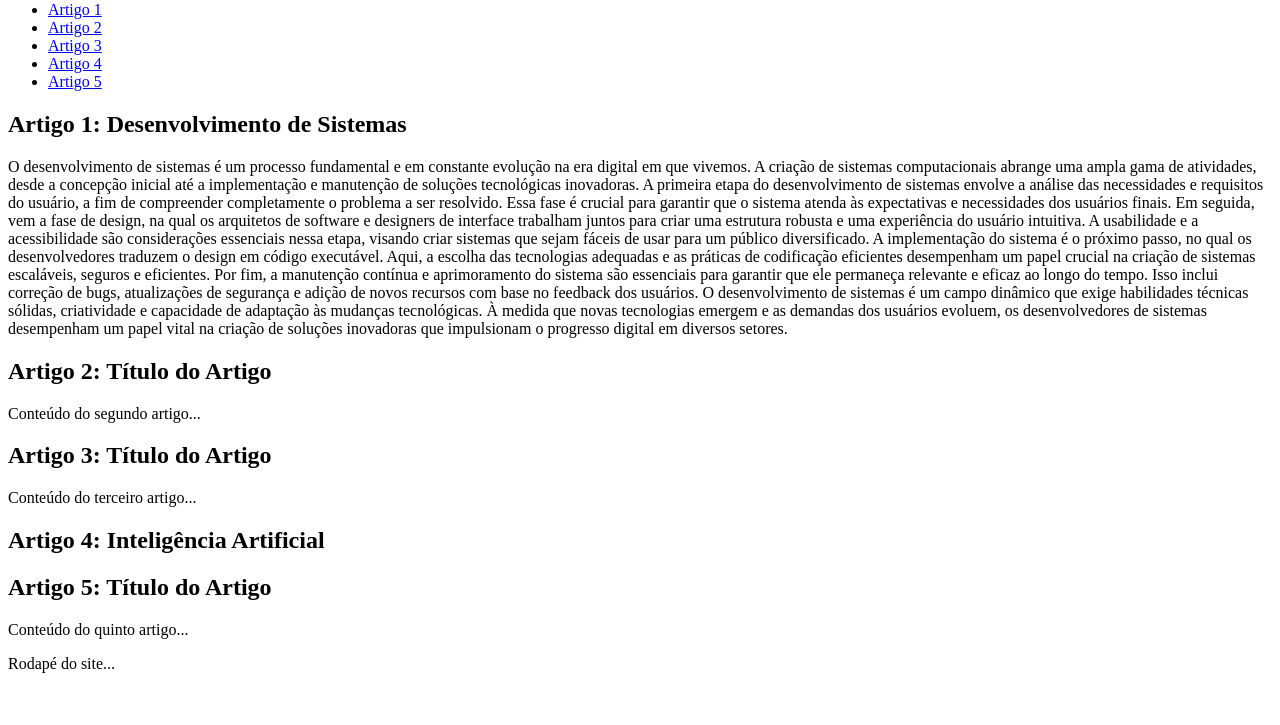
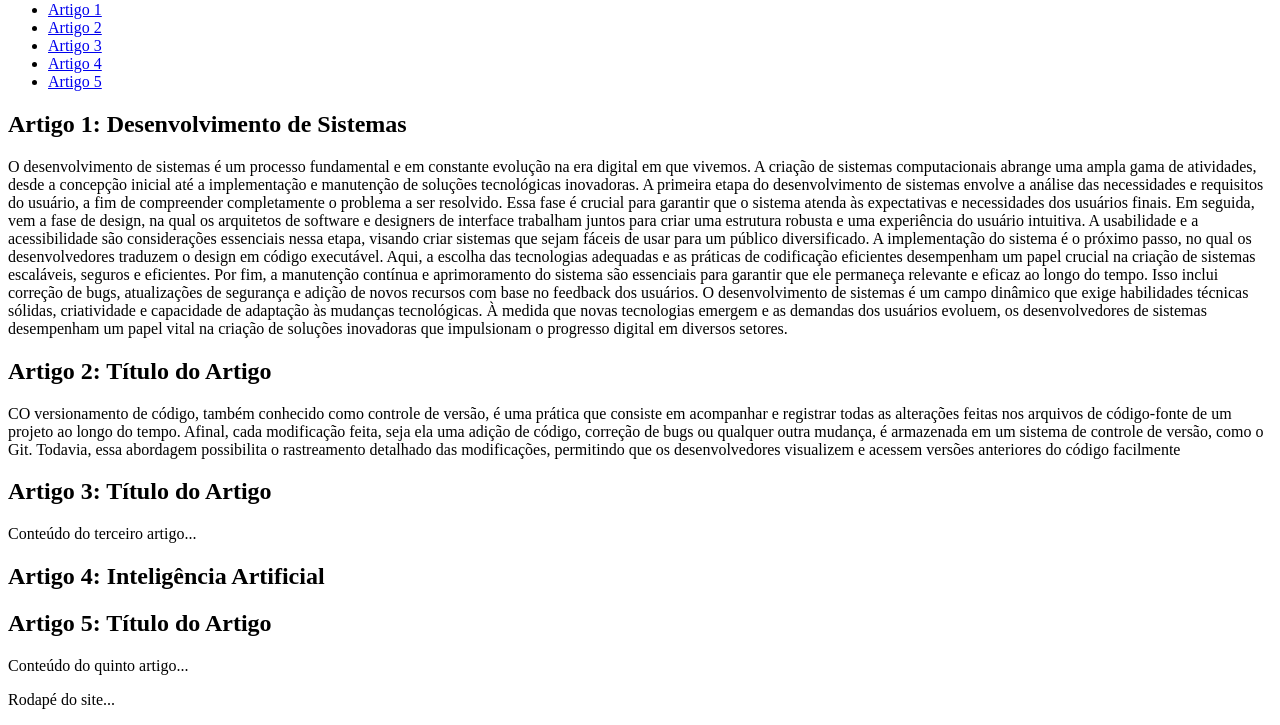
Before and after one commit to Gabrielggb07/repositorio-1, a plain HTML site: page index.html in a window 1280 px wide. Shown: the part 79-804 px from the top of the page. Drawn offline with Linux system fonts and the light colour scheme.

Commit message:
Update index.html

```diff
--- a/index.html
+++ b/index.html
@@ -37,7 +37,7 @@ Por fim, a manutenção contínua e aprimoramento do sistema são essenciais par
 O desenvolvimento de sistemas é um campo dinâmico que exige habilidades técnicas sólidas, criatividade e capacidade de adaptação às mudanças tecnológicas. À medida que novas tecnologias emergem e as demandas dos usuários evoluem, os desenvolvedores de sistemas desempenham um papel vital na criação de soluções inovadoras que impulsionam o progresso digital em diversos setores.
         <article id="artigo2">
             <h2>Artigo 2: Título do Artigo</h2>
-            <p>Conteúdo do segundo artigo...</p>
+            <p>CO versionamento de código, também conhecido como controle de versão, é uma prática que consiste em acompanhar e registrar todas as alterações feitas nos arquivos de código-fonte de um projeto ao longo do tempo. Afinal, cada modificação feita, seja ela uma adição de código, correção de bugs ou qualquer outra mudança, é armazenada em um sistema de controle de versão, como o Git. Todavia, essa abordagem possibilita o rastreamento detalhado das modificações, permitindo que os desenvolvedores visualizem e acessem versões anteriores do código facilmente</p>
         </article>
 
         <article id="artigo3">
```
